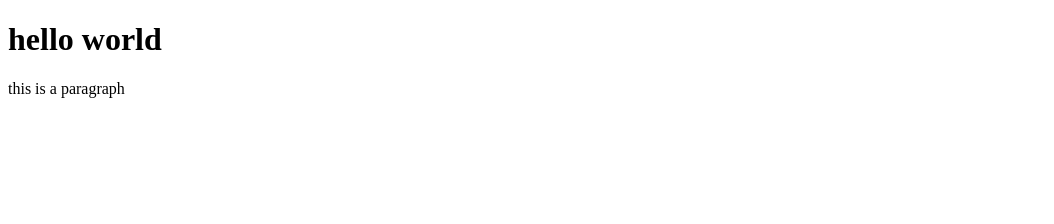
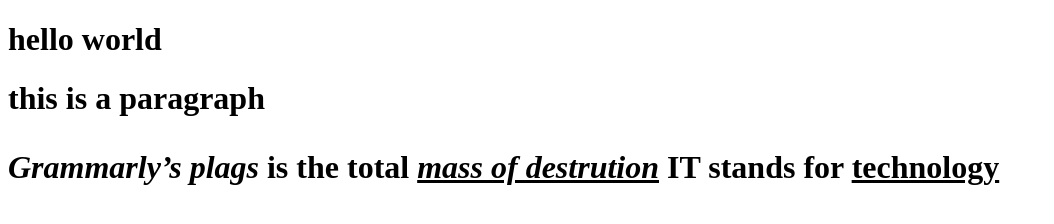
Before and after one commit to ahannahan/My-html-Repository, a plain HTML site: page index.html in a window 1280 px wide. Shown: the whole page, without its empty margins (0-1054 px from the left). Drawn offline with Linux system fonts and the light colour scheme.

Commit message:
my fisrt html

```diff
--- a/index.html
+++ b/index.html
@@ -10,6 +10,10 @@
 
 
     <h1>hello world</h1>
-    <p>this is a paragraph</p>
+    <h1>this is a paragraph<h1>
+        <p><i>Grammarly’s plags</I>  is the total <u><b><i>mass of destrution</i></b></u> IT stands for <u> technology</u>
+        </p>
+
+
 </body>
 </html>
```
